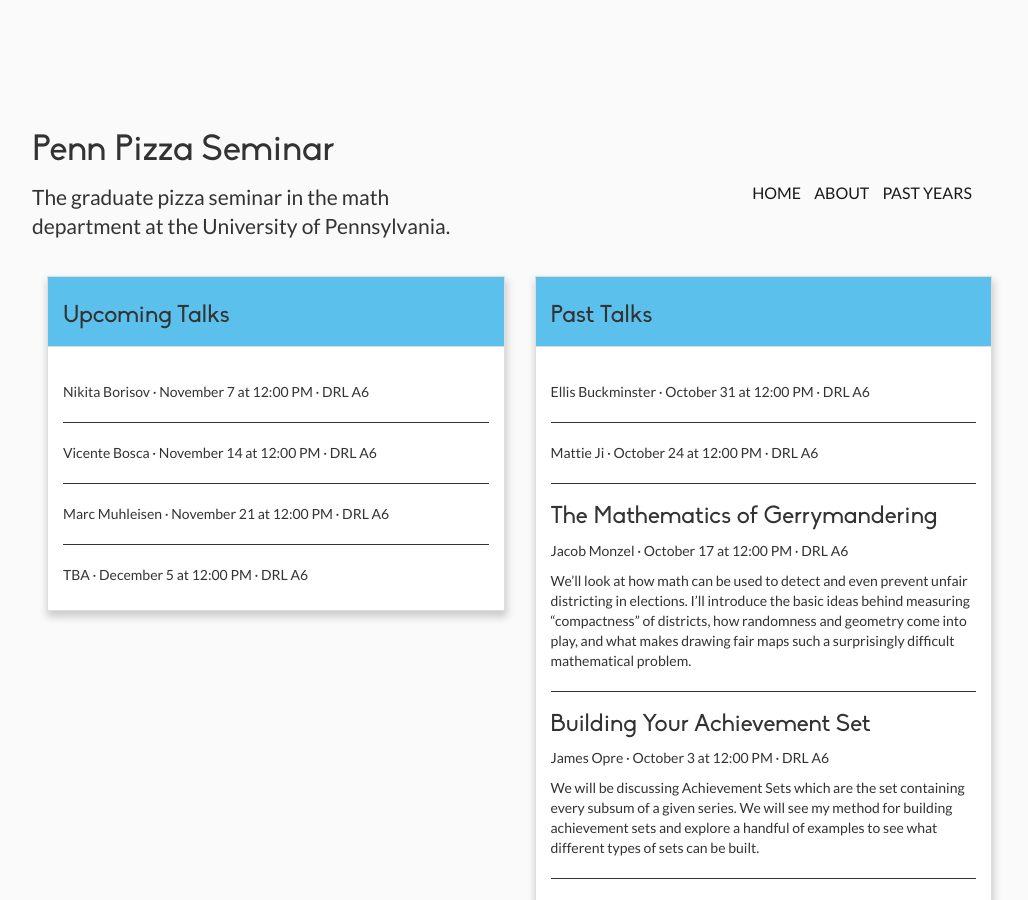
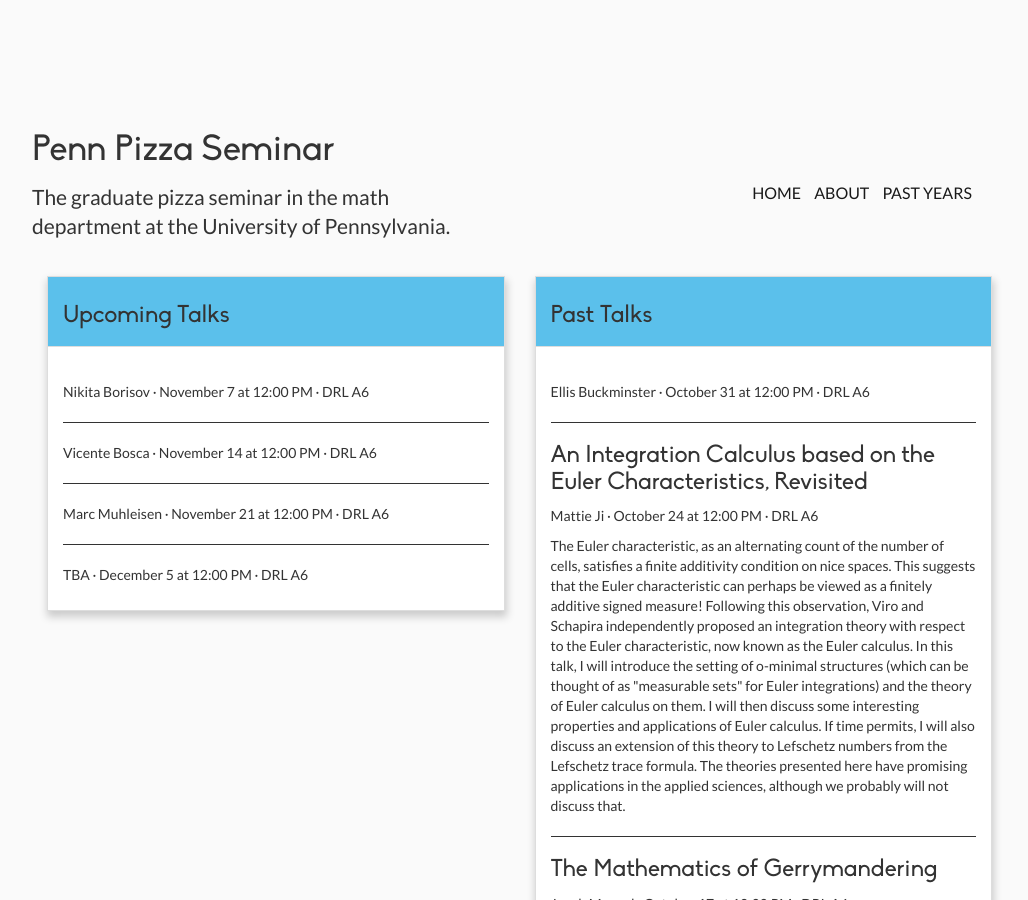
Before and after one commit to pizza-seminar/pizza-seminar.github.io, a Jekyll site: the page built from index.html, in a window 1280 px wide and 900 px high. Shown: the whole window, without its empty margins (38-1066 px from the left). Built offline with Jekyll 4.4.1, drawn with Linux system fonts in a browser that asks for light colours; nearby versions of some CDN libraries.

Commit message:
add Mattie's talk

```diff
--- a/_data/events.yml
+++ b/_data/events.yml
@@ -19,7 +19,9 @@
   date: 2025-10-31T12:00:00-04:00
   location: DRL A6
 
-- speaker: Mattie Ji
+- title: An Integration Calculus based on the Euler Characteristics, Revisited
+  abstract: The Euler characteristic, as an alternating count of the number of cells, satisfies a finite additivity condition on nice spaces. This suggests that the Euler characteristic can perhaps be viewed as a finitely additive signed measure! Following this observation, Viro and Schapira independently proposed an integration theory with respect to the Euler characteristic, now known as the Euler calculus. In this talk, I will introduce the setting of o-minimal structures (which can be thought of as "measurable sets" for Euler integrations) and the theory of Euler calculus on them. I will then discuss some interesting properties and applications of Euler calculus. If time permits, I will also discuss an extension of this theory to Lefschetz numbers from the Lefschetz trace formula. The theories presented here have promising applications in the applied sciences, although we probably will not discuss that.
+  speaker: Mattie Ji
   date: 2025-10-24T12:00:00-04:00
   location: DRL A6
 
```
